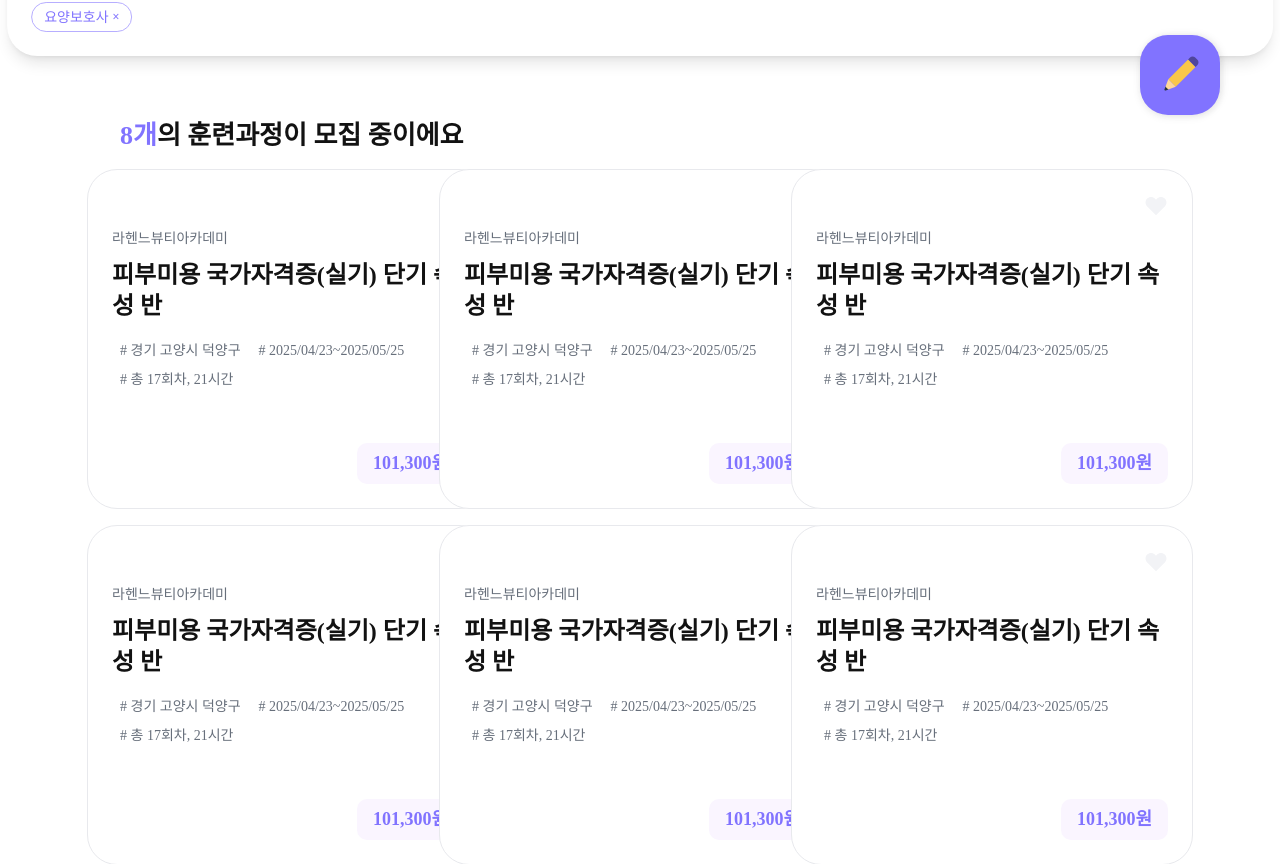
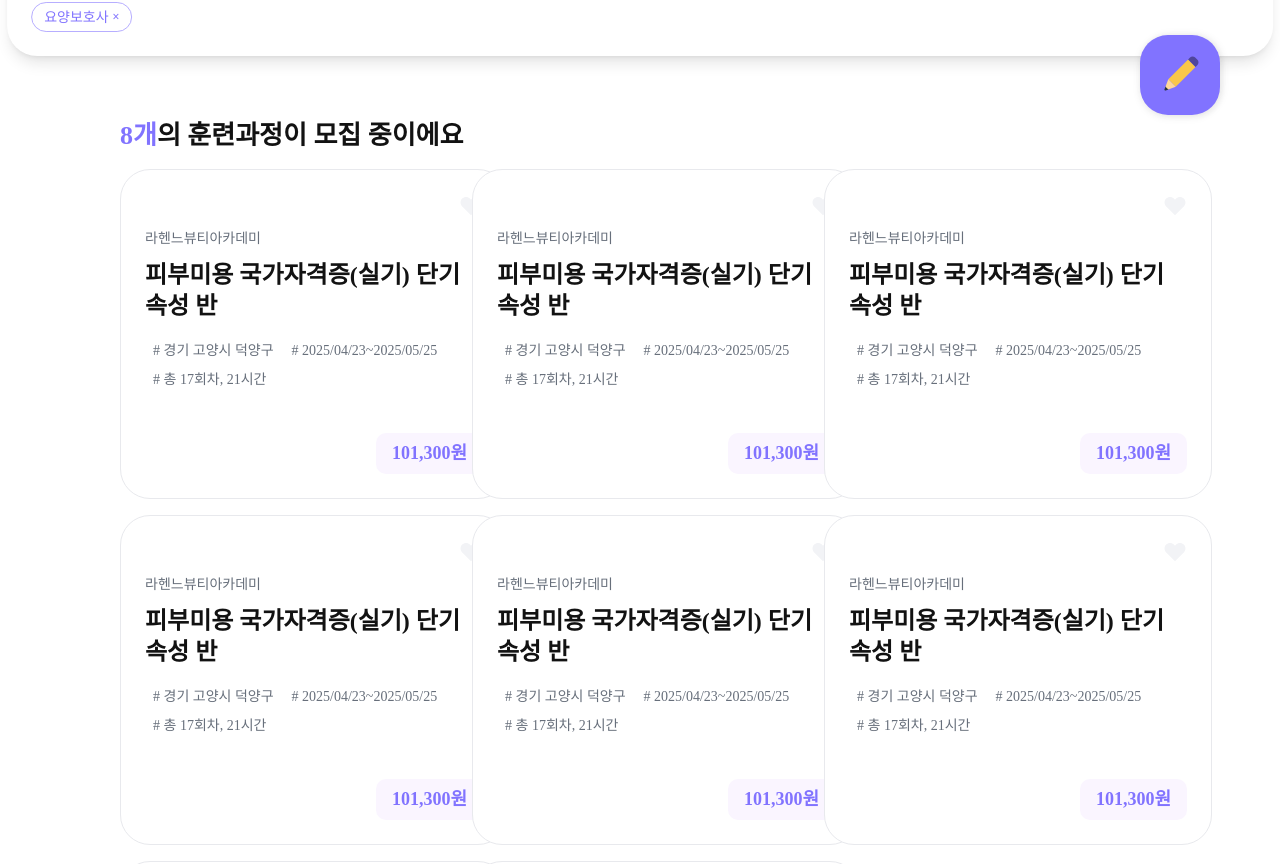
Before and after one commit to TEAM-DoDream/DoDream_FE, a React (Vite) app: page /learning in a window 1280 px wide. Shown: the part 625-1489 px from the top of the page. Built offline with nearby package versions, Linux system fonts and the light colour scheme; no server answers.

Commit message:
style : [#102] 1440px 기준 컴포넌트 화면 수정

```diff
--- a/src/common/RecruitCard.tsx
+++ b/src/common/RecruitCard.tsx
@@ -18,7 +18,7 @@ const RecruitCard = ({ item, onClick }: RecruitCardProps) => {
   return (
     <div
       onClick={onClick}
-      className="flex h-[340px] w-[402px] cursor-pointer flex-col justify-between rounded-[30px] border border-gray-200 bg-white p-[24px] transition-shadow hover:shadow-[0_4px_12px_rgba(0,0,0,0.08)]"
+      className="flex h-[330px] w-[388px] cursor-pointer flex-col justify-between rounded-[30px] border border-gray-200 bg-white p-[24px] transition-shadow hover:shadow-[0_4px_12px_rgba(0,0,0,0.08)]"
     >
       <div className="flex items-start justify-between">
         <span className="ml-[10px] mt-[8px] rounded-[10px] bg-purple-100 px-3 py-1 text-purple-500 font-B01-B">
--- a/src/pages/jobSearch/JobSearchPage.tsx
+++ b/src/pages/jobSearch/JobSearchPage.tsx
@@ -64,8 +64,8 @@ const JobSearchPage = () => {
           일자리가 구인 중이에요
         </div>
 
-        <div className="mb-6">
-          <div className="grid grid-cols-1 items-stretch justify-items-center gap-4 md:grid-cols-2 lg:grid-cols-3">
+        <div className="mb-6 flex justify-center">
+          <div className="grid grid-cols-3 gap-4">
             {jobs.map((job) => (
               <RecruitCard
                 key={job.id}
--- a/src/pages/learning/LearningPage.tsx
+++ b/src/pages/learning/LearningPage.tsx
@@ -44,8 +44,8 @@ const LearningPage = () => {
           중이에요
         </div>
 
-        <div className="mb-6">
-          <div className="grid grid-cols-1 items-stretch justify-items-center gap-4 md:grid-cols-2 lg:grid-cols-3">
+        <div className="mb-6 flex justify-center">
+          <div className="grid grid-cols-3 gap-4">
             {LearningDummy.map((item: LearningItem) => (
               <div
                 key={item.id}
--- a/src/pages/learning/components/LearningCard.tsx
+++ b/src/pages/learning/components/LearningCard.tsx
@@ -3,7 +3,7 @@ import { LearningItem } from '@utils/data/learn/learnDummy.ts';
 
 const LearningCard = ({ item }: { item: LearningItem }) => {
   return (
-    <div className="flex h-[340px] w-[402px] flex-col justify-between rounded-[30px] border border-gray-200 bg-white p-6 transition-shadow hover:shadow-[0px_4px_12px_rgba(0,0,0,0.08)]">
+    <div className="flex h-[330px] w-[388px] flex-col justify-between rounded-[30px] border border-gray-200 bg-white p-6 transition-shadow hover:shadow-[0px_4px_12px_rgba(0,0,0,0.08)]">
       <div>
         <div className="flex items-start justify-between">
           {item.isDay && (
```
